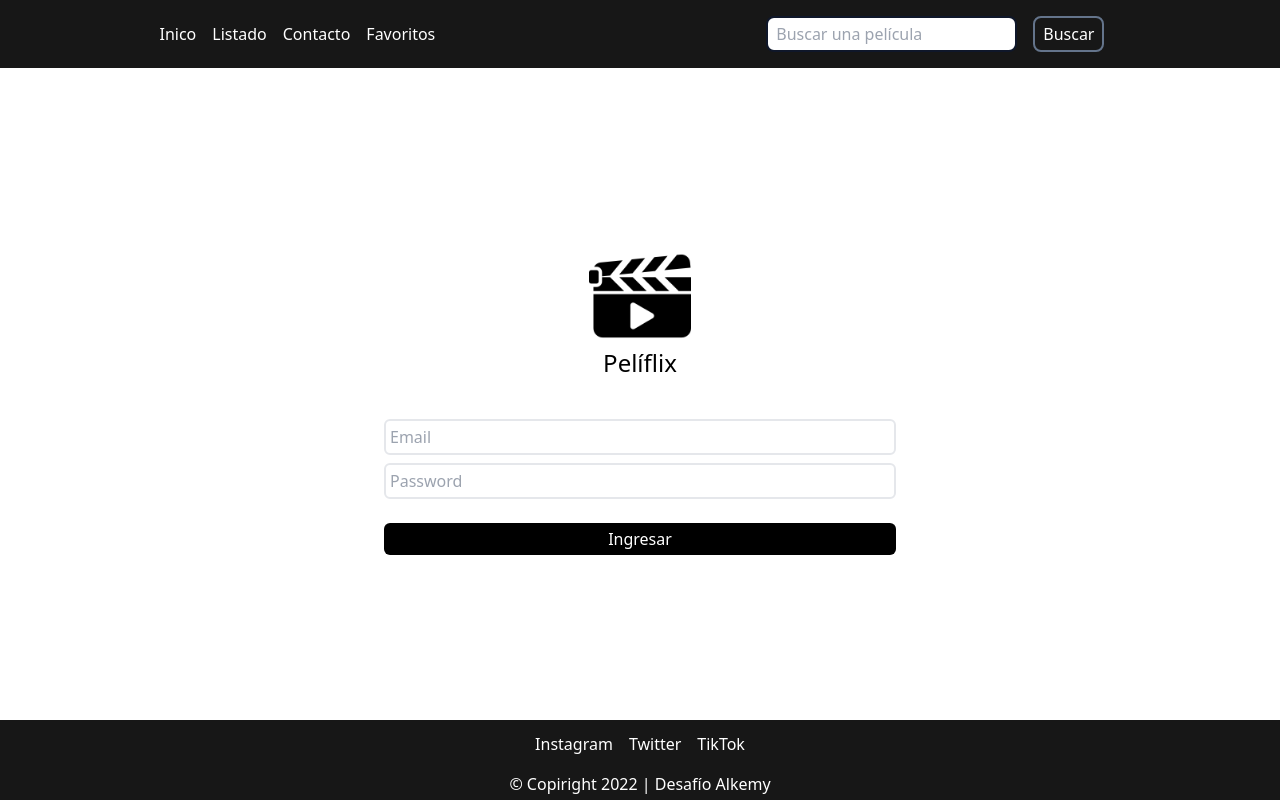
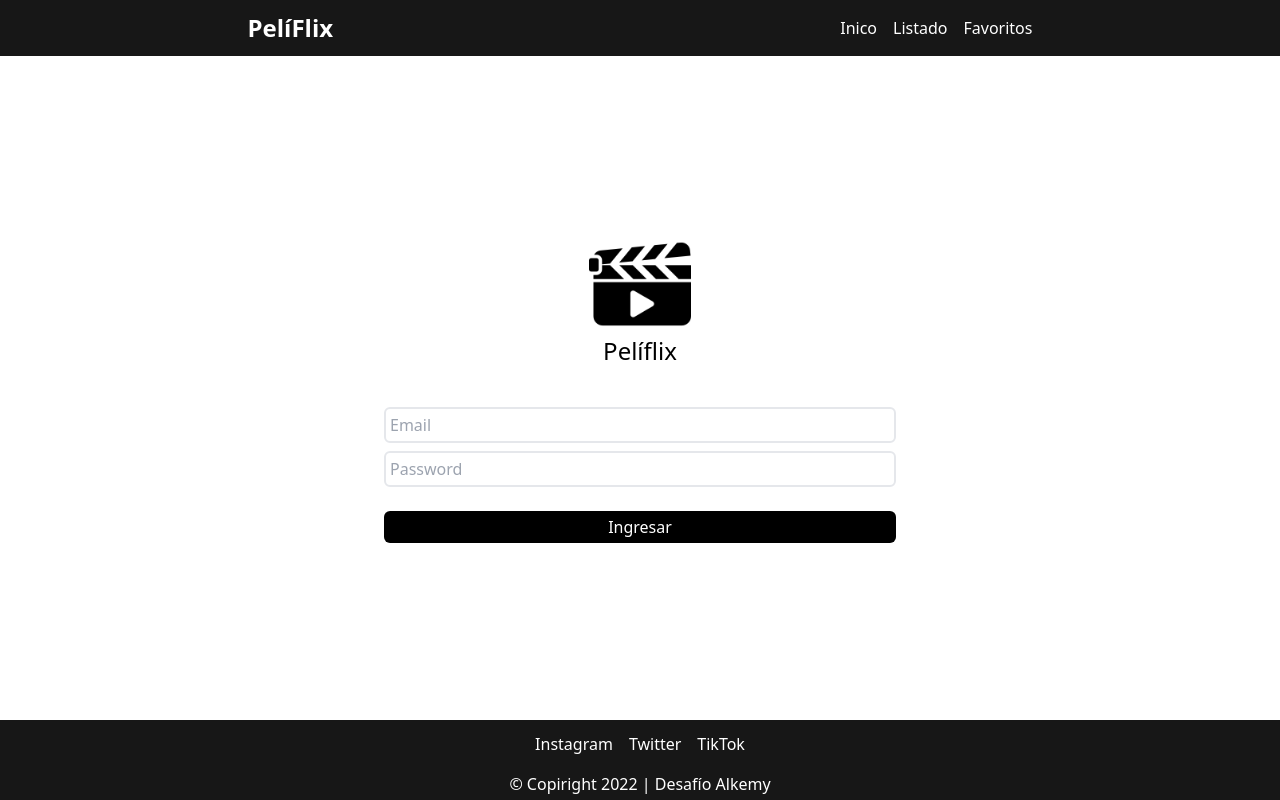
Before and after one commit to JoaquinDeLuca/Challenge, a React (Vite) app: page / in a window 1280 px wide. Built offline with nearby package versions, Linux system fonts and the light colour scheme.

Commit message:
menu will show if user is logged in or not

```diff
--- a/src/Components/Header.jsx
+++ b/src/Components/Header.jsx
@@ -4,11 +4,13 @@ import favPng from '../assets/favPos.png'
 
 
 export default function Header(props) {
+    let userlogged = props.logged
 
   return (
     <>
-        <header className="bg-neutral-900 flex justify-center text-white h-min-[6vh] sticky top-0 z-10">
-            <nav className="container flex flex-col gap-3 mt-4 sm:flex-row sm:mt-0 items-center justify-around">
+        <header className="bg-neutral-900 flex justify-center text-white sticky top-0 z-10 sm:h-[7vh]">
+            <nav className="container m-2 flex flex-wrap flex-col gap-3 sm:flex-row sm:m-0 items-center  justify-around">
+                <h2 className="text-2xl font-bold ">PelíFlix</h2>
                 <ul className="flex gap-4">
                     <li>
                         <Link to='/'>Inico</Link>
@@ -17,13 +19,10 @@ export default function Header(props) {
                         <Link to='/listado'>Listado</Link>
                     </li>
                     <li>
-                        <Link to='/contacto'>Contacto</Link>
-                    </li>
-                    <li>
-                        <Link className="flex items-center" to='/favoritos'>Favoritos {props.favorites.length > 0  && <> <p className="ml-2">{props.favorites.length}</p> <img className="w-[22px] h-[22px]" src={favPng} alt="favoritos"/> </> }</Link>
+                        <Link className="flex items-center" to='/favoritos'>Favoritos {userlogged && props.favorites.length > 0 ? <> <p className="ml-2">{props.favorites.length}</p> <img className="w-[22px] h-[22px]" src={favPng} alt="favoritos"/> </>: <></>}</Link>
                     </li>
                 </ul>
-                <Search />
+               {userlogged ? <Search/> : <></>}
             </nav>
         </header>
 
```
